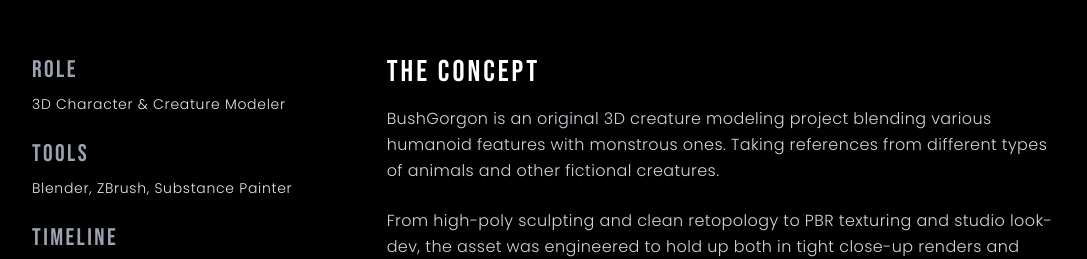
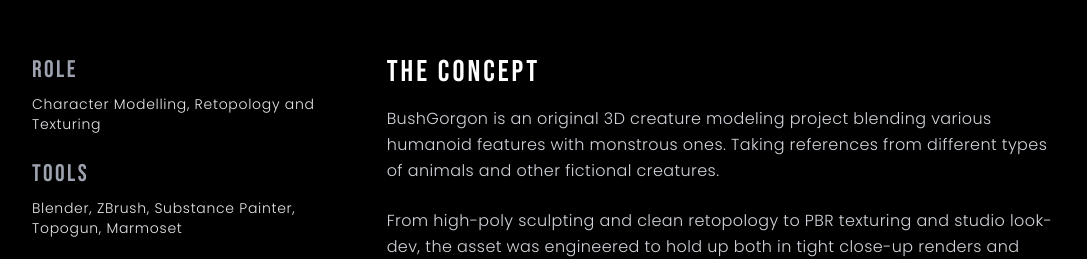
Before and after one commit to StuffbyNoel/Bushgorgon-Portfolio, a plain HTML site: page index.html in a window 1280 px wide. Shown: the part 968-1227 px from the top of the page, without its empty margins (96-1183 px from the left). Drawn offline with nearby package versions, Linux system fonts and the light colour scheme; some packages are replaced by stand-ins of ours; a script that the page names is missing.

Commit message:
Update index.html

```diff
--- a/index.html
+++ b/index.html
@@ -122,11 +122,11 @@
             <div class="col-span-1 flex flex-col gap-6 font-light">
                 <div>
                     <h3 class="font-bebas text-2xl tracking-widest text-gray-400 mb-2">ROLE</h3>
-                    <p class="text-sm tracking-wider text-gray-200">3D Character & Creature Modeler</p>
+                    <p class="text-sm tracking-wider text-gray-200">Character Modelling, Retopology and Texturing</p>
                 </div>
                 <div>
                     <h3 class="font-bebas text-2xl tracking-widest text-gray-400 mb-2">TOOLS</h3>
-                    <p class="text-sm tracking-wider text-gray-200">Blender, ZBrush, Substance Painter</p>
+                    <p class="text-sm tracking-wider text-gray-200">Blender, ZBrush, Substance Painter, Topogun, Marmoset</p>
                 </div>
                 <div>
                     <h3 class="font-bebas text-2xl tracking-widest text-gray-400 mb-2">TIMELINE</h3>
```
